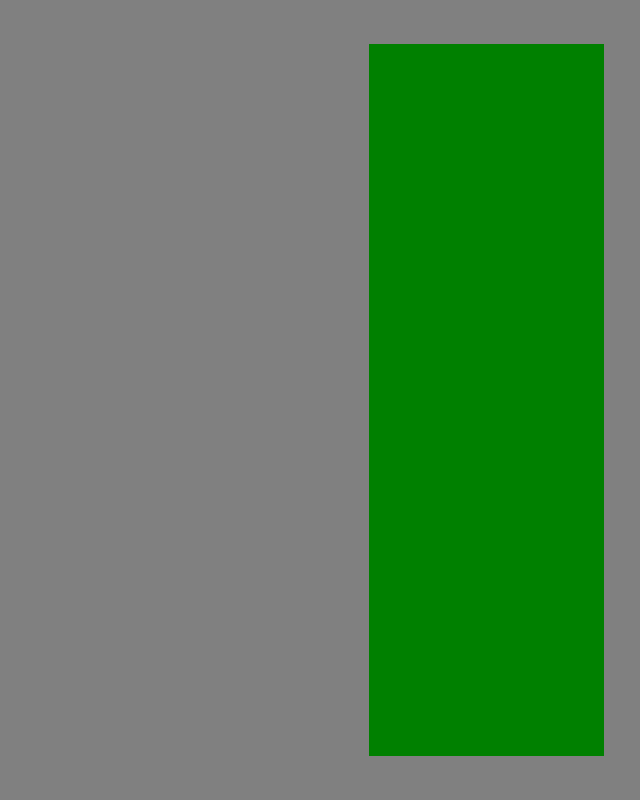
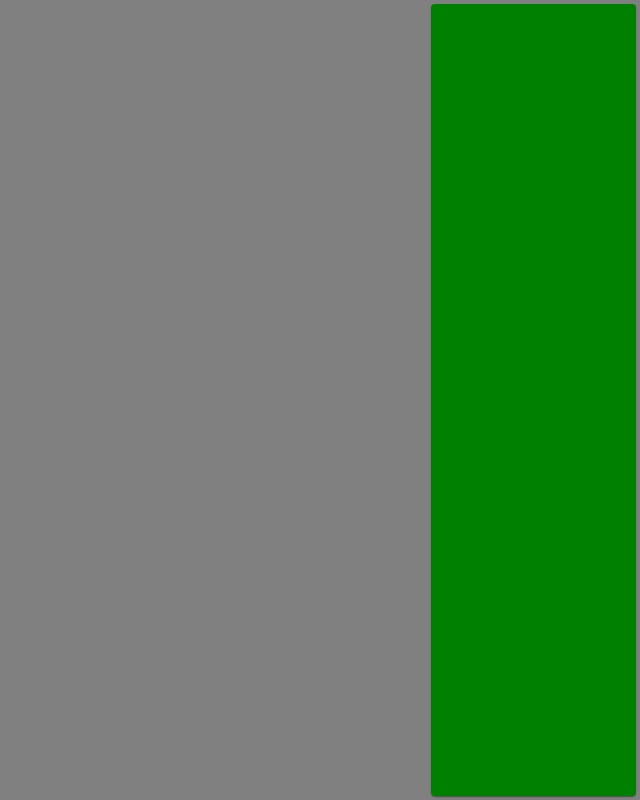
Before and after one commit to Romanxz/cool-player, a React (Create React App) app: page / in a window 1280 px wide. Shown: the whole page, without its empty margins (640-1280 px from the left). Built offline with nearby package versions, Linux system fonts and the light colour scheme.

Commit message:
updated grid layout

```diff
--- a/src/App.js
+++ b/src/App.js
@@ -3,22 +3,25 @@ import Grid from '@material-ui/core/Grid'
 import Root from './components/root'
 import Player from './components/player'
 import Chat from './components/chat'
+import Progressbar from './components/progressbar'
 
 function App() {
   return (
     <Root>
       <Grid
+        style={{ height: '100%', width: '100%' }}
         container
-        style={{ height: '90%', width: '95%' }}
         direction="row"
         justify="center"
         alignItems="center"
         spacing={1}
       >
-        <Grid item style={{ height: '100%', width: '80%' }} xl={9}>
-          <Player />
+        <Grid item style={{ height: '100%' }} lg={10} md={9} sm={12} xs={12}>
+          <Player>
+            <Progressbar />
+          </Player>
         </Grid>
-        <Grid item style={{ height: '100%', width: '20%' }} xl={3}>
+        <Grid item style={{ height: '100%' }} lg={2} md={3} sm={12} xs={12}>
           <Chat />
         </Grid>
       </Grid>
--- a/src/components/chat.js
+++ b/src/components/chat.js
@@ -1,11 +1,12 @@
 import React from 'react'
+import Paper from '@material-ui/core/Paper'
 
 class Chat extends React.Component {
   state = {}
   render() {
     return (
       <>
-        <div
+        <Paper
           style={{
             background: 'green',
             position: 'relative',
--- a/src/components/player.js
+++ b/src/components/player.js
@@ -11,7 +11,9 @@ class Player extends React.Component {
           width="100%"
           url="https://www.youtube.com/watch?v=dE3F6sybNJk"
           playing
-        />
+        >
+          {this.props.children}
+        </ReactPlayer>
       </>
     )
   }
--- /dev/null
+++ b/src/components/progressbar.js
@@ -0,0 +1,19 @@
+import React from 'react'
+
+const Progressbar = props => {
+  return (
+    <>
+      <div
+        style={{
+          position: 'absolute',
+          zIndex: 666,
+          background: 'yellow',
+          height: 100,
+          width: 100,
+        }}
+      />
+    </>
+  )
+}
+
+export default Progressbar
```
